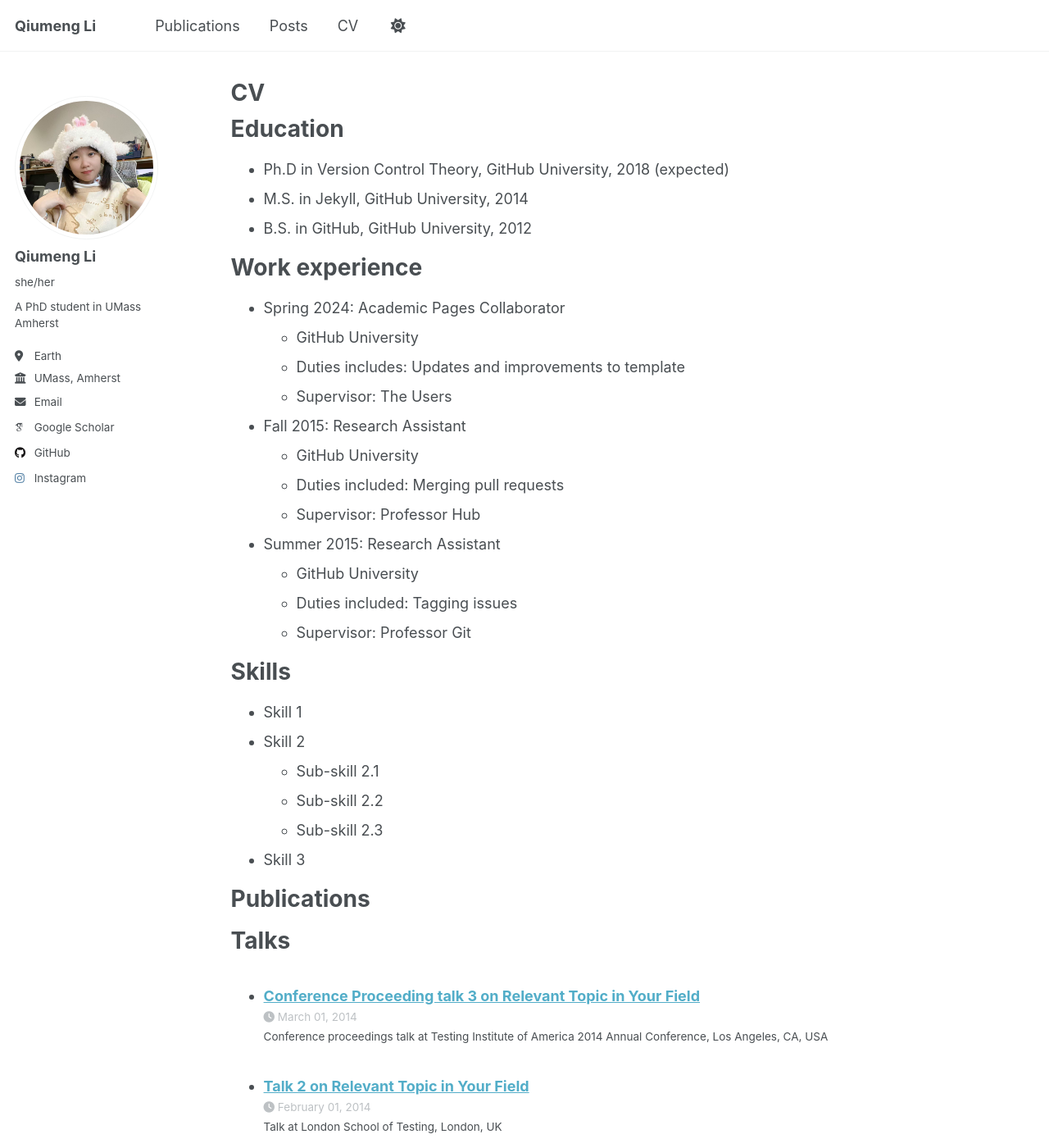
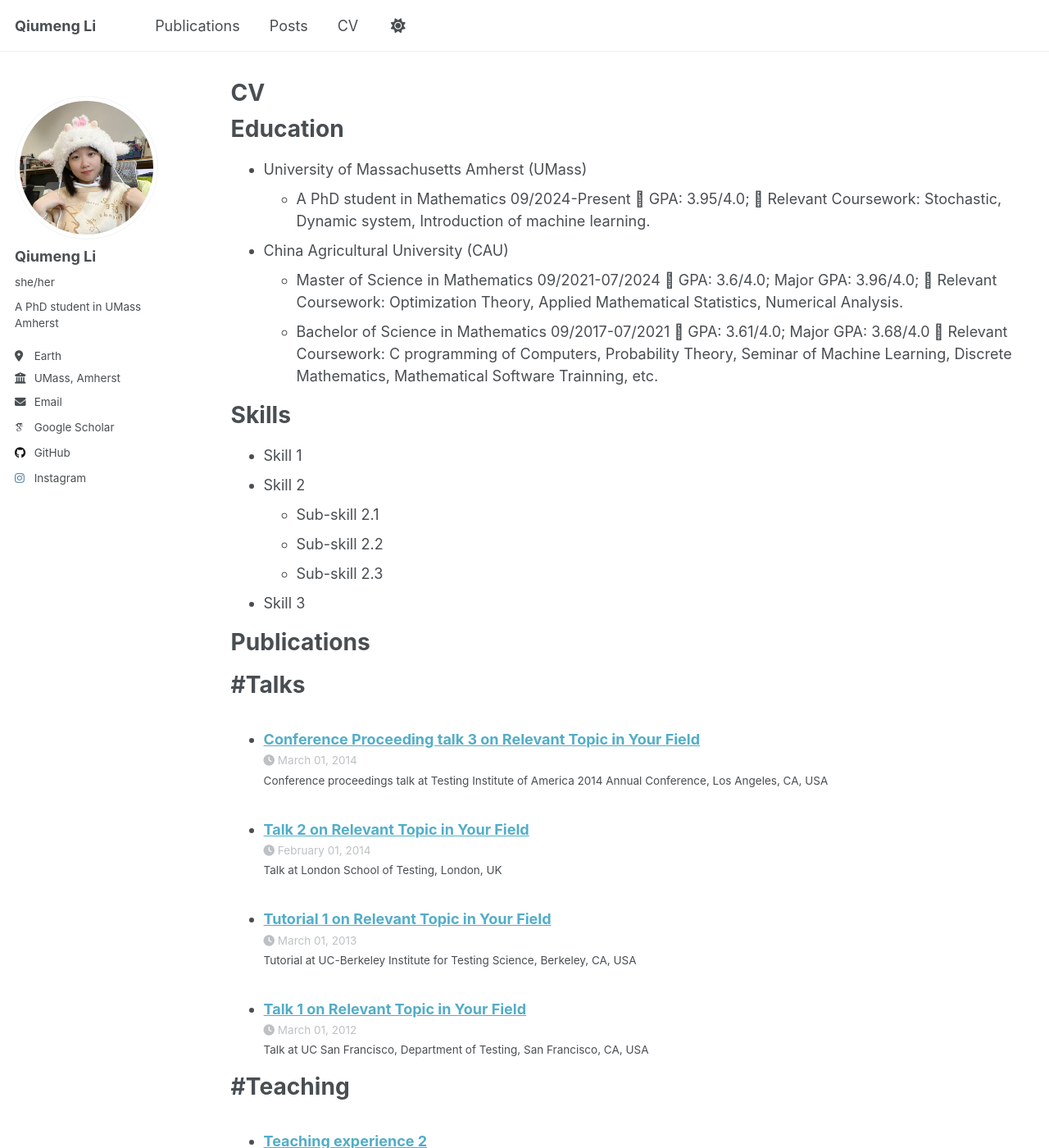
Before and after one commit to qiumengli521/qiumengli521.github.io, a Jekyll site: the page built from _pages/cv.md, in a window 1280 px wide and 1400 px high. Shown: the whole window at 82% size. Built offline with Jekyll 4.4.1, drawn with Linux system fonts in a browser that asks for light colours; some web fonts are replaced; a script that is not in the unit is left out; some of the changed text lies outside the part shown.

Commit message:
Update cv.md

```diff
--- a/_pages/cv.md
+++ b/_pages/cv.md
@@ -11,26 +11,19 @@
 
 Education
 ======
-* Ph.D in Version Control Theory, GitHub University, 2018 (expected)
-* M.S. in Jekyll, GitHub University, 2014
-* B.S. in GitHub, GitHub University, 2012
+* University of Massachusetts Amherst (UMass)
+  * A PhD student in Mathematics                                                   09/2024-Present
+   GPA: 3.95/4.0;
+   Relevant Coursework: Stochastic, Dynamic system, Introduction of machine learning.
+* China Agricultural University (CAU)
+  * Master of Science in Mathematics                                                   09/2021-07/2024
+   GPA: 3.6/4.0; Major GPA: 3.96/4.0;
+   Relevant Coursework: Optimization Theory, Applied Mathematical Statistics, Numerical Analysis.
+  * Bachelor of Science in Mathematics                                                  09/2017-07/2021
+   GPA: 3.61/4.0; Major GPA: 3.68/4.0
+   Relevant Coursework: C programming of Computers, Probability Theory, Seminar of Machine Learning, Discrete Mathematics, Mathematical Software Trainning, etc.
 
-Work experience
-======
-* Spring 2024: Academic Pages Collaborator
-  * GitHub University
-  * Duties includes: Updates and improvements to template
-  * Supervisor: The Users
 
-* Fall 2015: Research Assistant
-  * GitHub University
-  * Duties included: Merging pull requests
-  * Supervisor: Professor Hub
-
-* Summer 2015: Research Assistant
-  * GitHub University
-  * Duties included: Tagging issues
-  * Supervisor: Professor Git
 
 Skills
 ======
@@ -47,13 +40,13 @@
     {% include archive-single-cv.html %}
   {% endfor %}</ul>
 
-Talks
+#Talks
 ======
   <ul>{% for post in site.talks reversed %}
     {% include archive-single-talk-cv.html  %}
   {% endfor %}</ul>
 
-Teaching
+#Teaching
 ======
   <ul>{% for post in site.teaching reversed %}
     {% include archive-single-cv.html %}
@@ -61,4 +54,17 @@
 
 Service and leadership
 ======
-* Currently signed in to 43 different slack teams
+* Teaching Assistant for Courses                                                     03/2021-Present
+ * Served as a teaching assistant for multiple courses, such as Advanced Mathematics, Calculus, Linear Algebra.
+ * Corrected student assignments and answered questions. Leading discussion for Calculus II.
+
+* Minister of Finance of CAU FreeFly Roller Skating Club (about 200 members)            09/2018-09/2019
+ * Managed the funds of the club.
+ * Planned, organized and participated in club activities and competitions such as club recruitment, orienteering, international skating festival, etc.
+
+* Investigation on Local Living Conditions in Tuyaogou Village                                 07/2018
+ * Carried out research work by visiting local villagers and going to the town to learn about local crop cultivation and consumption levels, and gained a deep understanding of the effects of poverty alleviation and the loss of population in rural areas.
+
+Interests
+======
+* Roller Skating, Ice Skating, Badminton, Travel, Werewolf killing, Chinese Zither, Swimming and Table games
```
